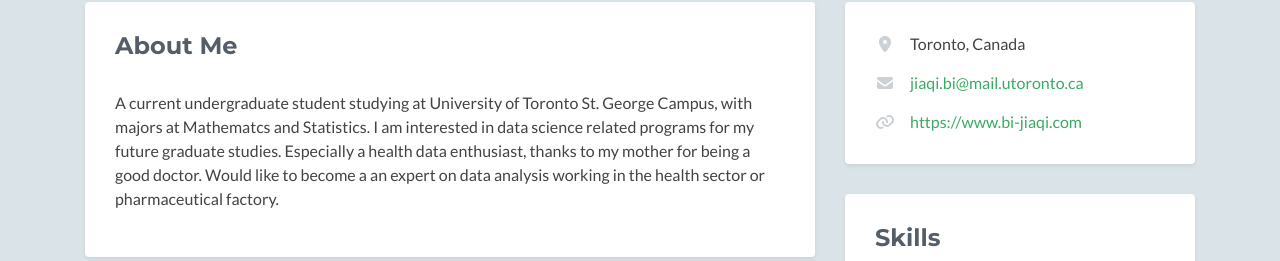
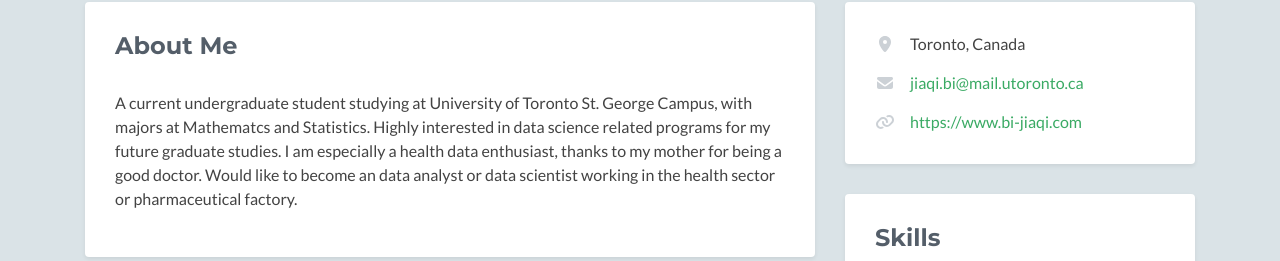
Before and after one commit to Jiaqi-Bi-Not-PhD/Jiaqi-Bi-Not-PhD.github.io, a plain HTML site: page index.html in a window 1280 px wide. Shown: the part 348-609 px from the top of the page. Drawn offline with nearby package versions, Linux system fonts and the light colour scheme; no server answers; some icons are missing.

Commit message:
Update index.html

```diff
--- a/index.html
+++ b/index.html
@@ -65,7 +65,7 @@
                     <div class="section-inner shadow-sm rounded">
                         <h2 class="heading">About Me</h2>
                         <div class="content">
-                            <p>A current undergraduate student studying at University of Toronto St. George Campus, with majors at Mathematcs and Statistics. I am interested in data science related programs for my future graduate studies. Especially a health data enthusiast, thanks to my mother for being a good doctor. Would like to become a an expert on data analysis working in the health sector or pharmaceutical factory. </p>
+                            <p>A current undergraduate student studying at University of Toronto St. George Campus, with majors at Mathematcs and Statistics. Highly interested in data science related programs for my future graduate studies. I am especially a health data enthusiast, thanks to my mother for being a good doctor. Would like to become an data analyst or data scientist working in the health sector or pharmaceutical factory. </p>
 
                         </div><!--//content-->
                     </div><!--//section-inner-->
```
